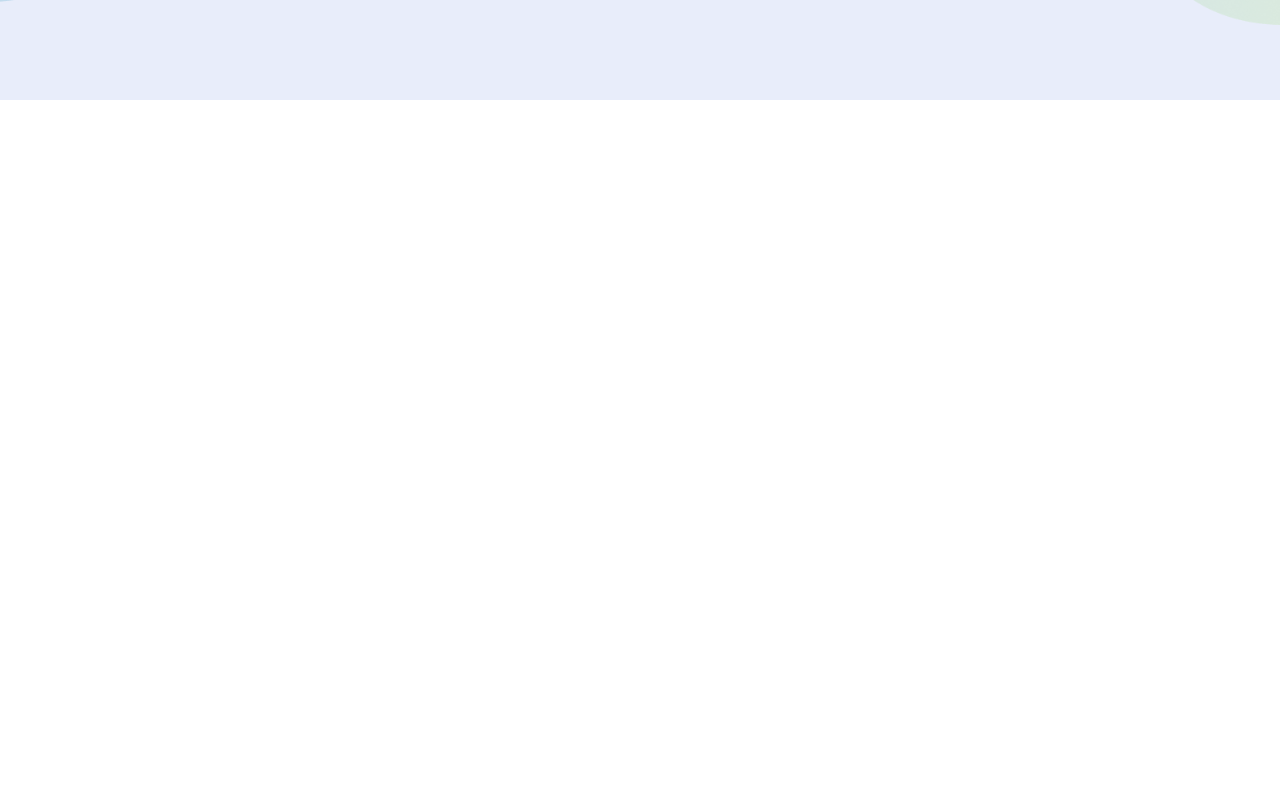
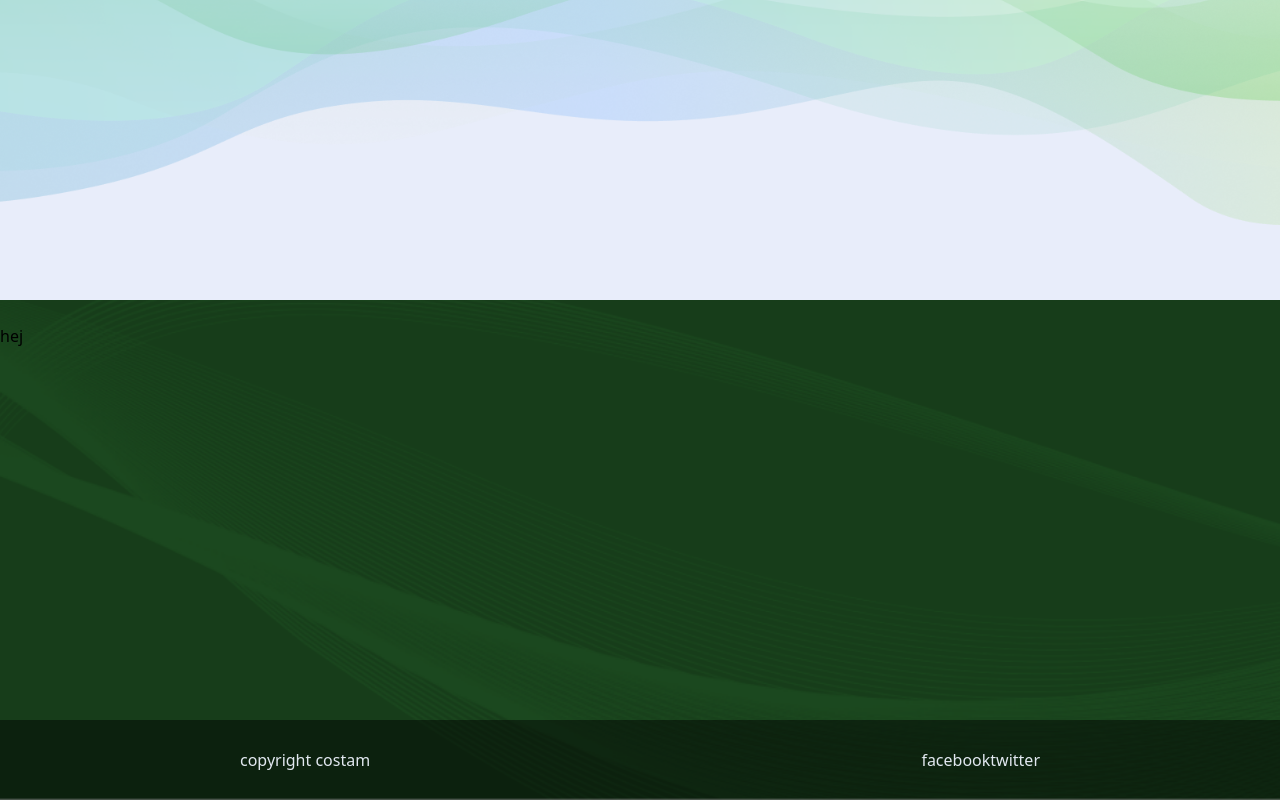
Before and after one commit to benmotyka/my-plants_front, a Vue app: page / in a window 1280 px wide. Shown: the part 1666-2466 px from the top of the page. Before the commit the page ends 1766 px from the top, so only its background shows below. Built offline with nearby package versions, Linux system fonts and the light colour scheme.

Commit message:
added footer and subfooter

```diff
--- a/src/App.vue
+++ b/src/App.vue
@@ -1,8 +1,10 @@
 <script setup lang="ts">
+import AOS from "aos";
+import { onMounted } from "vue";
+
 import Hero from "./components/organisms/Hero.vue";
 import About from "./components/organisms/About.vue";
-import { onMounted } from "vue";
-import AOS from "aos";
+import Footer from "./components/organisms/Footer.vue";
 
 onMounted(() => {
   AOS.init({
@@ -17,4 +19,5 @@ onMounted(() => {
 <template>
   <Hero />
   <About />
+  <Footer />
 </template>
--- a/src/components/atoms/BasicButton.vue
+++ b/src/components/atoms/BasicButton.vue
@@ -4,7 +4,7 @@ defineProps<{ type: "info" | "success"; text: string }>();
 
 <template>
   <div
-    class="flex items-center justify-center rounded-full py-3 w-52 bg-gradient-to-r text-xl text-red cursor-pointer text-white shadow-lg"
+    class="flex items-center justify-center rounded-full py-3 w-52 bg-gradient-to-r text-xl text-red cursor-pointer text-white shadow-lg transition duration-150 ease-out hover:opacity-80"
     :class="
       type === 'success'
         ? 'from-[#7ED321] to-[#5FA315]'
--- /dev/null
+++ b/src/components/atoms/FooterItem.vue
@@ -0,0 +1,7 @@
+<script setup lang="ts">
+defineProps<{ text: string; link: string; }>();
+</script>
+
+<template>
+    <p class="text-slate-800 text-sm">{{ text }}</p>
+</template>
--- /dev/null
+++ b/src/components/atoms/SubfooterItem.vue
@@ -0,0 +1,9 @@
+<script setup lang="ts">
+defineProps<{ text: string; }>();
+</script>
+
+<template>
+    <p class="flex items-center text-slate-200">
+        {{ text }}
+    </p>
+</template>
--- /dev/null
+++ b/src/components/molecules/Subfooter.vue
@@ -0,0 +1,15 @@
+<script setup lang="ts">
+import SubfooterItem from "../atoms/SubfooterItem.vue";
+</script>
+
+<template>
+    <footer class="w-full h-20 bg-[#0007] mt-auto flex justify-between">
+        <div class="flex px-60">
+            <SubfooterItem text="copyright costam" />
+        </div>
+        <div class="flex px-60">
+            <SubfooterItem text="facebook" />
+            <SubfooterItem text="twitter" />
+        </div>
+    </footer>
+</template>
--- /dev/null
+++ b/src/components/organisms/Footer.vue
@@ -0,0 +1,18 @@
+<script setup lang="ts">
+import Subfooter from "../molecules/Subfooter.vue"
+</script>
+
+<template>
+    <section class="flex flex-col background-image h-[500px] w-full bg-cover bg-center ">
+        <div class="py-6">
+            hej
+        </div>
+        <Subfooter />
+    </section>
+</template>
+
+<style scoped>
+.background-image {
+    background-image: url("/footer/background.png");
+}
+</style>
--- a/src/components/organisms/Hero.vue
+++ b/src/components/organisms/Hero.vue
@@ -5,7 +5,7 @@ import WatchButton from "../atoms/WatchButton.vue";
 
 <template>
   <header
-    class="flex items-center justify-center flex-col h-[600px] bg-fixed bg-center bg-cover background-image gap-y-4 relative pb-24">
+    class="flex items-center justify-center flex-col h-[800px] bg-center bg-cover background-image gap-y-4 relative pb-24">
     <img src="/icon.png" />
     <h1 class="text-white text-4xl">My plants</h1>
 
```
Also changed, not shown: public/footer/background.png (added).
